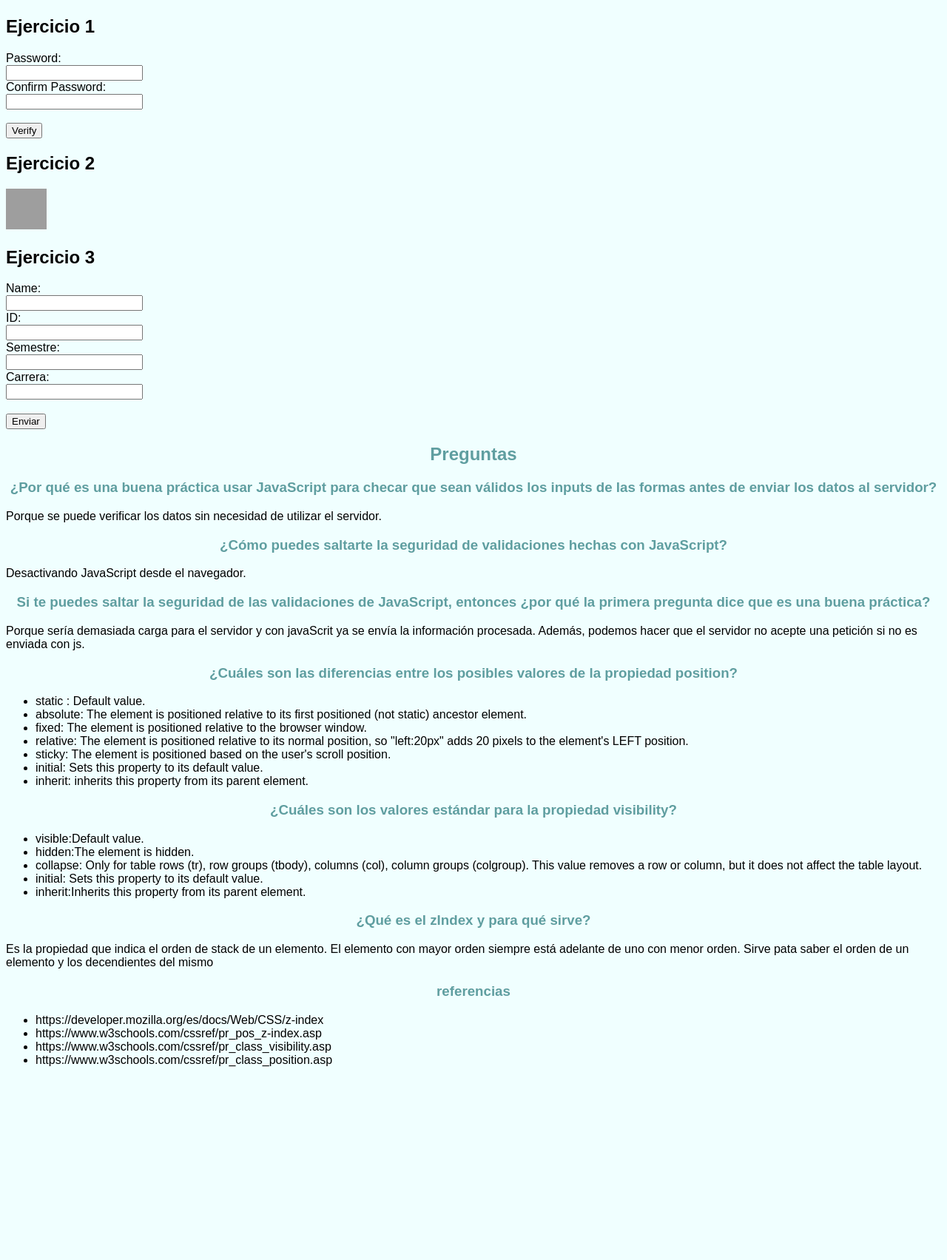
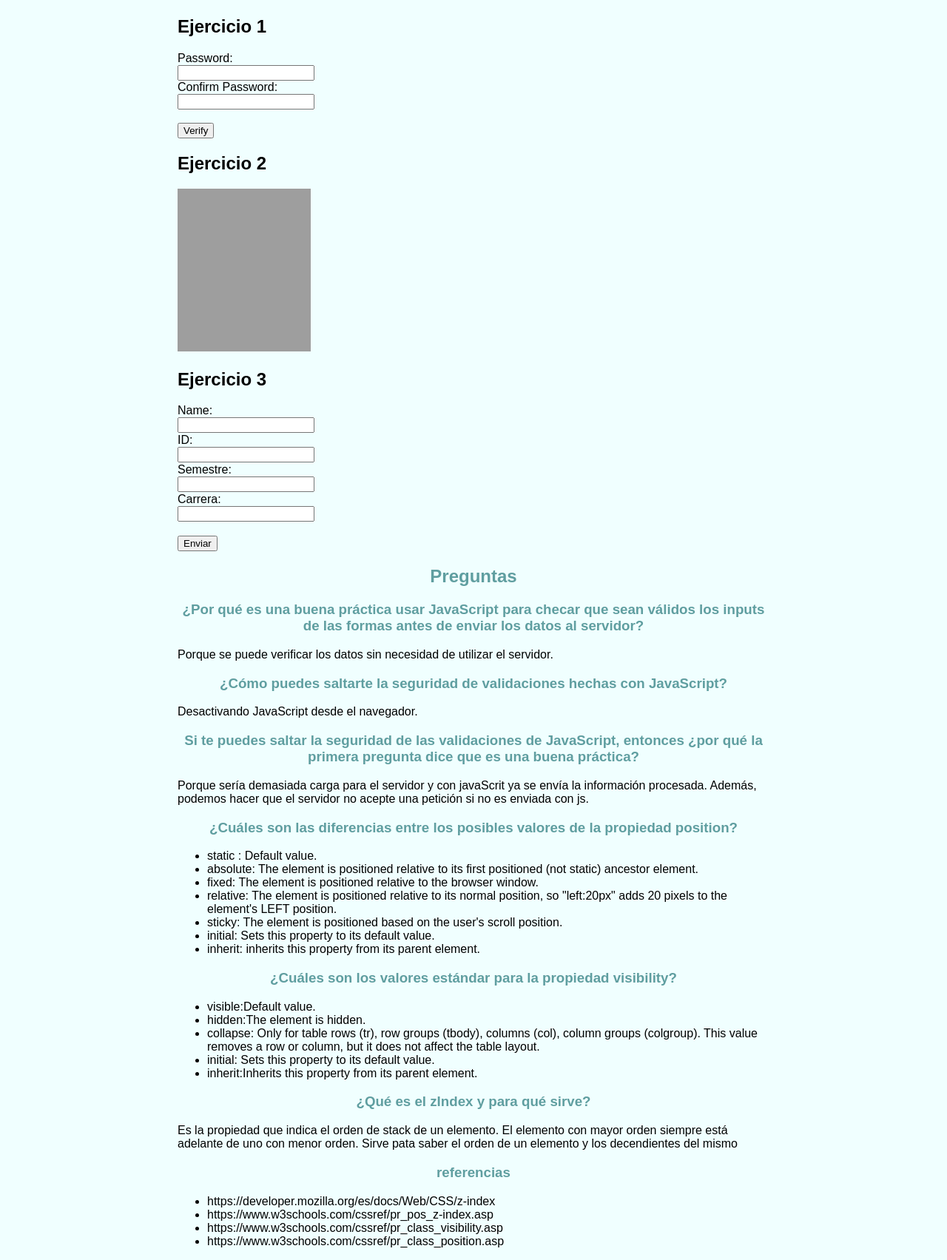
Before and after one commit to anludu/DAW_Ana, a PHP site: page /lab5.html in a window 1280 px wide. Shown: the part 58-1761 px from the top of the page at 74% size. Before the commit the page ends 1500 px from the top, so only its background shows below. Run offline with PHP 8.4, Linux system fonts and the light colour scheme; grey boxes are pictures that could not be loaded.

Commit message:
Entregar Laboratorio 8

```diff
--- a/DAW/Laboratorio 6/Laboratorio 5/lab5.html
+++ b/DAW/Laboratorio 6/Laboratorio 5/lab5.html
@@ -27,13 +27,12 @@
             <h2> Ejercicio 2</h2>
             <p>
                 <a href="shop.html">
-                    <img src="https://cdn0.iconfinder.com/data/icons/shopping-extras-set-1/512/1-512.png" alt="Shopping cart"  style="width:55px;height:55px;">
+                    <img src="https://cdn0.iconfinder.com/data/icons/shopping-extras-set-1/512/1-512.png" alt="Shopping cart" >
                 </a>
             </p>
 
     </article>
     <article>
-        <article>
         <h2> Ejercicio 3</h2>
         <form>
             Name: <br>
--- a/DAW/Laboratorio 6/Laboratorio 5/lb5.js
+++ b/DAW/Laboratorio 6/Laboratorio 5/lb5.js
@@ -90,7 +90,8 @@ function purchaseSG(){
     }
 }
 
-var time = setInterval(clock, 1000);
+setInterval(clock, 1000);
+
 function clock(){
     var d = new Date();
     var timeAux = d.toLocaleTimeString();
--- a/DAW/Laboratorio 6/Laboratorio 5/style.css
+++ b/DAW/Laboratorio 6/Laboratorio 5/style.css
@@ -8,8 +8,16 @@ body{
     size:small;
     font-family:sans-serif;
     background-color: azure;
+    margin: 0 auto;
+    max-width: 50em;
 }
+img {
+    height: 220px;
+    width: 180px;
+}
+table, th, td{
 
+}
 .tooltip {
     position:relative;
     display: inline-block;
```
Also changed, not shown: DAW/Laboratorio 6/Laboratorio 5/shop.html (+4 -3 lines), 1 other file.
